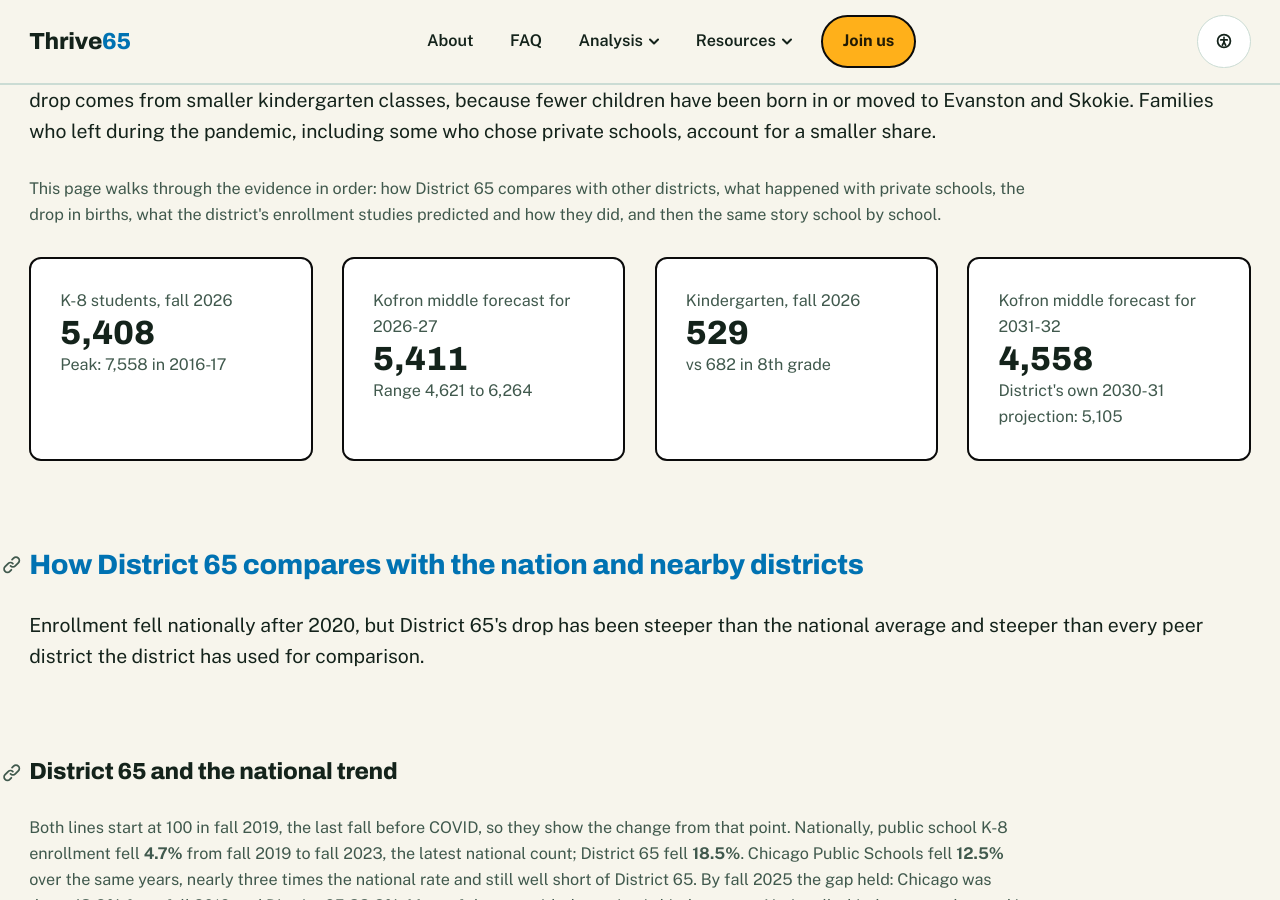
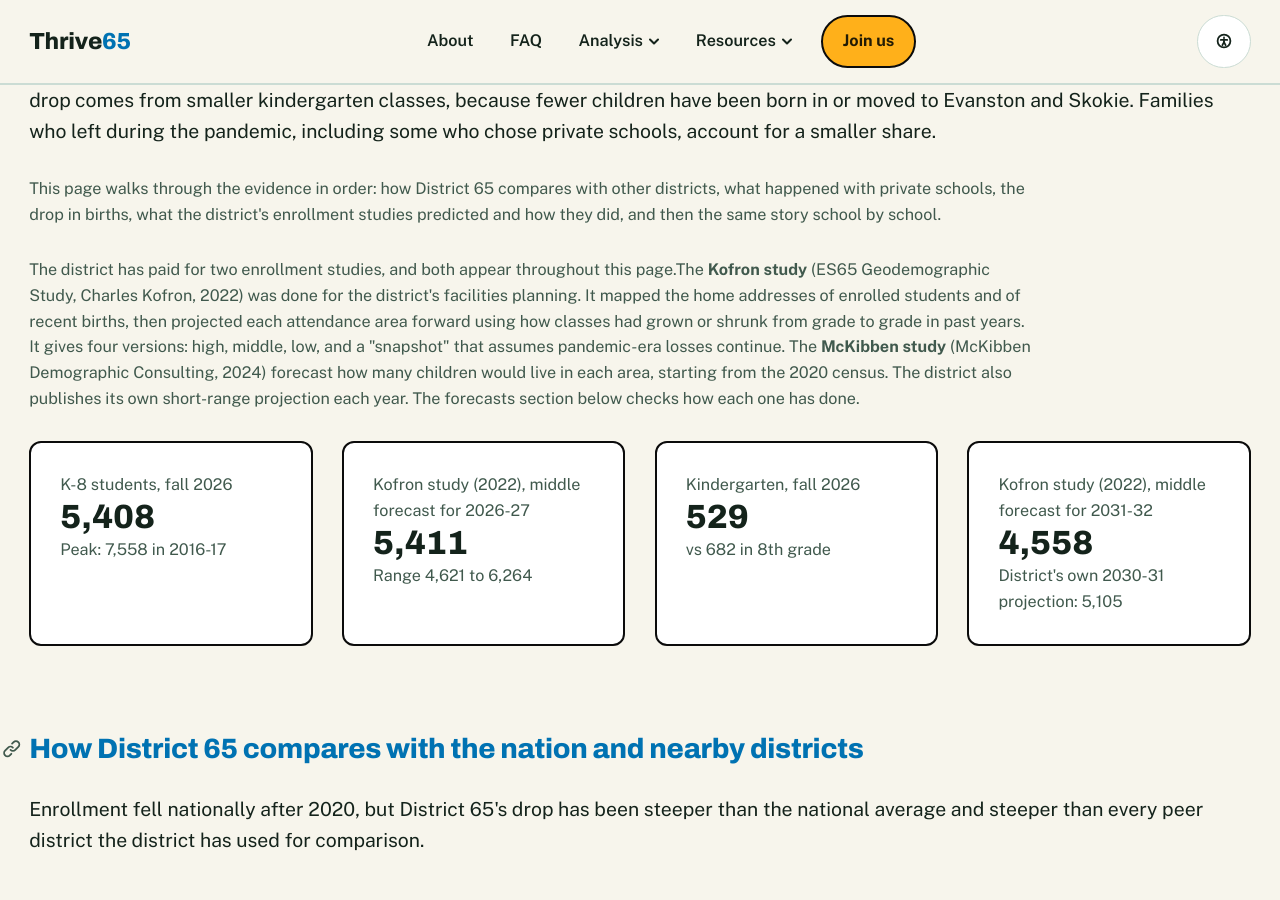
Before and after one commit to Thrive65/thrive65-site, a Jekyll site: the page built from analysis/enrollment.md, in a window 1280 px wide and 900 px high, scrolled down 564 px. Built offline with Jekyll 4.4.1, drawn with Linux system fonts in a browser that asks for light colours; some of the changed text lies outside the part shown.

Commit message:
Explain the Kofron and McKibben studies before the headline tiles
Co-Authored-By: Claude Opus 5.5 <noreply@anthropic.com>
Claude-Session: https://claude.ai/code/session_01SmpF7gL57aNoLck87onHpj

```diff
--- a/analysis/enrollment.md
+++ b/analysis/enrollment.md
@@ -13,12 +13,13 @@ wide: true
 
 <p class="lede" id="takeaway">District 65 has about <b data-draw="hl-drop">—</b> fewer K-8 students than at its 2016-17 peak. This fall it serves <b data-draw="hl-actual">—</b>, <b data-draw="hl-peakpct">—</b> below that peak. Most of the drop comes from smaller kindergarten classes, because fewer children have been born in or moved to Evanston and Skokie. Families who left during the pandemic, including some who chose private schools, account for a smaller share.</p>
 <p class="note">This page walks through the evidence in order: how District 65 compares with other districts, what happened with private schools, the drop in births, what the district's enrollment studies predicted and how they did, and then the same story school by school.</p>
+<p class="note" id="studies">The district has paid for two enrollment studies, and both appear throughout this page.The <b>Kofron study</b> (ES65 Geodemographic Study, Charles Kofron, 2022) was done for the district's facilities planning. It mapped the home addresses of enrolled students and of recent births, then projected each attendance area forward using how classes had grown or shrunk from grade to grade in past years. It gives four versions: high, middle, low, and a "snapshot" that assumes pandemic-era losses continue. The <b>McKibben study</b> (McKibben Demographic Consulting, 2024) forecast how many children would live in each area, starting from the 2020 census. The district also publishes its own short-range projection each year. The forecasts section below checks how each one has done.</p>
 
 <div class="tiles" id="tiles">
   <div class="tile"><div class="lab">K-8 students, fall 2026</div><div class="big" data-draw="t-actual">—</div><div class="sub">Peak: <span data-draw="t-peak">—</span> in 2016-17</div></div>
-  <div class="tile"><div class="lab">Kofron middle forecast for 2026-27</div><div class="big" data-draw="t-mid">—</div><div class="sub">Range <span data-draw="t-low">—</span> to <span data-draw="t-high">—</span></div></div>
+  <div class="tile"><div class="lab">Kofron study (2022), middle forecast for 2026-27</div><div class="big" data-draw="t-mid">—</div><div class="sub">Range <span data-draw="t-low">—</span> to <span data-draw="t-high">—</span></div></div>
   <div class="tile"><div class="lab">Kindergarten, fall 2026</div><div class="big" data-draw="t-k">—</div><div class="sub">vs <span data-draw="t-8">—</span> in 8th grade</div></div>
-  <div class="tile"><div class="lab">Kofron middle forecast for 2031-32</div><div class="big" data-draw="t-mid32">—</div><div class="sub">District's own 2030-31 projection: <span data-draw="t-d65">—</span></div></div>
+  <div class="tile"><div class="lab">Kofron study (2022), middle forecast for 2031-32</div><div class="big" data-draw="t-mid32">—</div><div class="sub">District's own 2030-31 projection: <span data-draw="t-d65">—</span></div></div>
 </div>
 
 <h2 id="compared">How District 65 compares with the nation and nearby districts</h2>
@@ -82,7 +83,7 @@ wide: true
 
 <h2 id="forecasts">What the district's forecasts predicted, and how they did</h2>
 <p class="lede">The district has paid for two enrollment studies. The 2022 Kofron study predicted this fall's enrollment within three students. The 2024 McKibben study expected more young families to move in and is running about 3% high so far.</p>
-<p class="note">The <b>Kofron study</b> (ES65 Geodemographic Study, Charles Kofron, 2022) was done for the district's facilities planning. It mapped the home addresses of enrolled students and of recent births, then projected each attendance area forward using how classes had grown or shrunk from grade to grade in past years. It gives four versions: high, middle, low, and a "snapshot" that assumes pandemic-era losses continue. The <b>McKibben study</b> (McKibben Demographic Consulting, 2024) instead forecast how many children would live in each area, starting from the 2020 census. The district also publishes its own short-range projection each year.</p>
+<p class="note">The studies are described at the <a href="#studies">top of this page</a>. The charts below compare each forecast with what happened.</p>
 
 <h3 id="trend-vs-forecasts">District K-8 enrollment vs. the forecasts</h3>
 <p class="note">Kofron's four forecasts are rescaled to start from the district's official 2021-22 count, because his totals count every resident student, a slightly different group. The district's own projection is from its November 2025 memo. The McKibben line is scaled to start from the district's 2024-25 count because McKibben also counts Park, Rice and separately counted special education students.</p>
```
